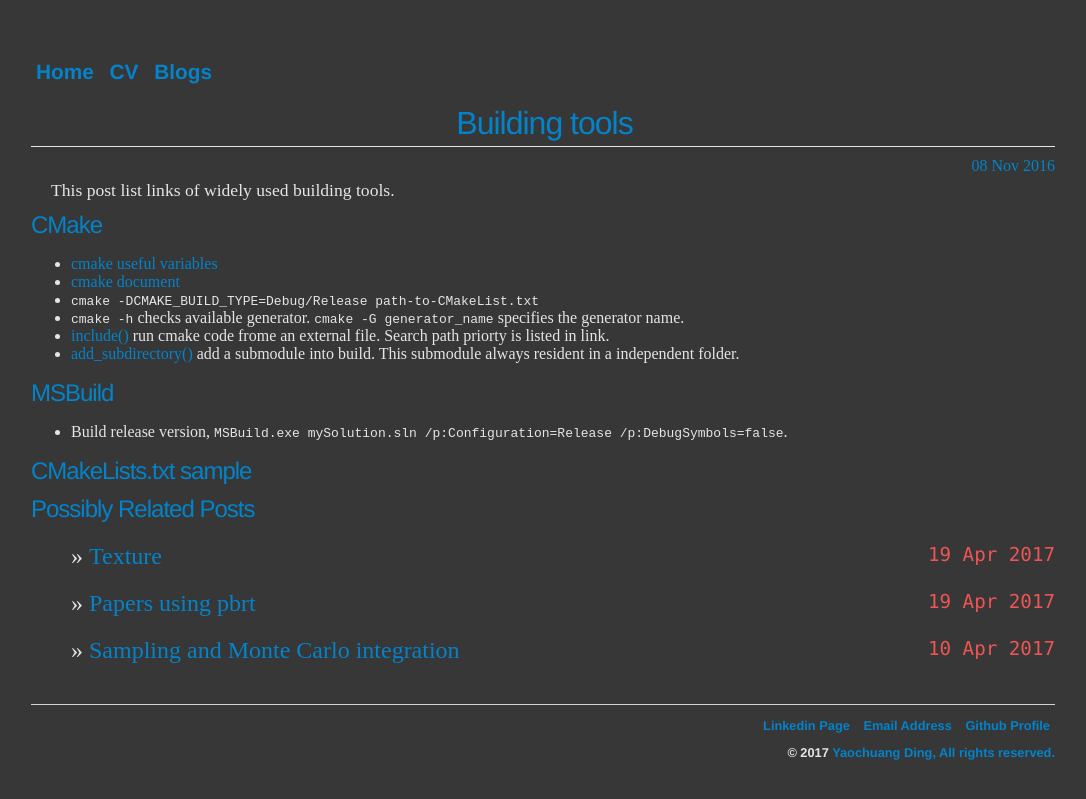
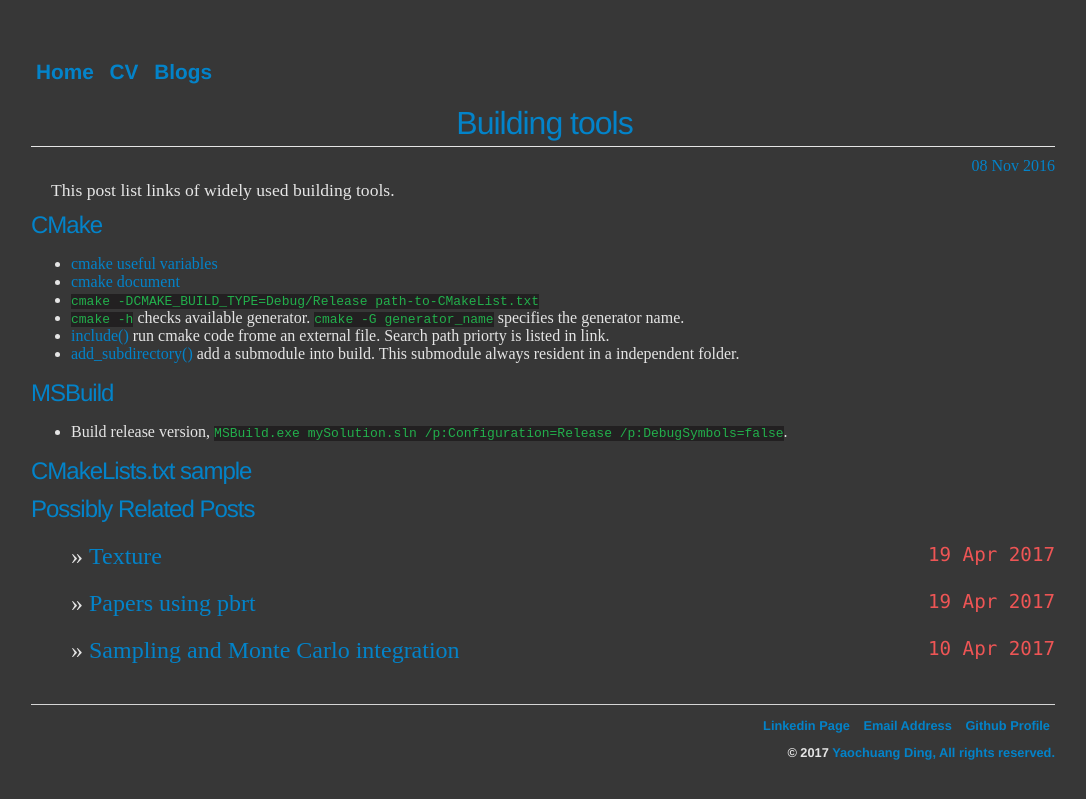
Before and after one commit to ychding11/ychding11.github.io, a Jekyll site: the page built from _posts/2016-08-11-Build-System.md, in a window 1280 px wide. Shown: the top 799 px of the page, without its empty margins (97-1183 px from the left). Built offline with Jekyll 4.4.1, drawn with Linux system fonts in a browser that asks for light colours.

Commit message:
testing css.

```diff
--- a/css/main.css
+++ b/css/main.css
@@ -167,12 +167,16 @@ border: dashed 1px #e5e5e5;
 width: auto;
 }
 */
-/*
+
 code.highlighter-rouge {
 background: #222021;
 color: #23af4c;
 }
-*/
+
+code {
+background: #222021;
+color: #23af4c;
+}
 
 img {
 border: 3px solid #559;
```
